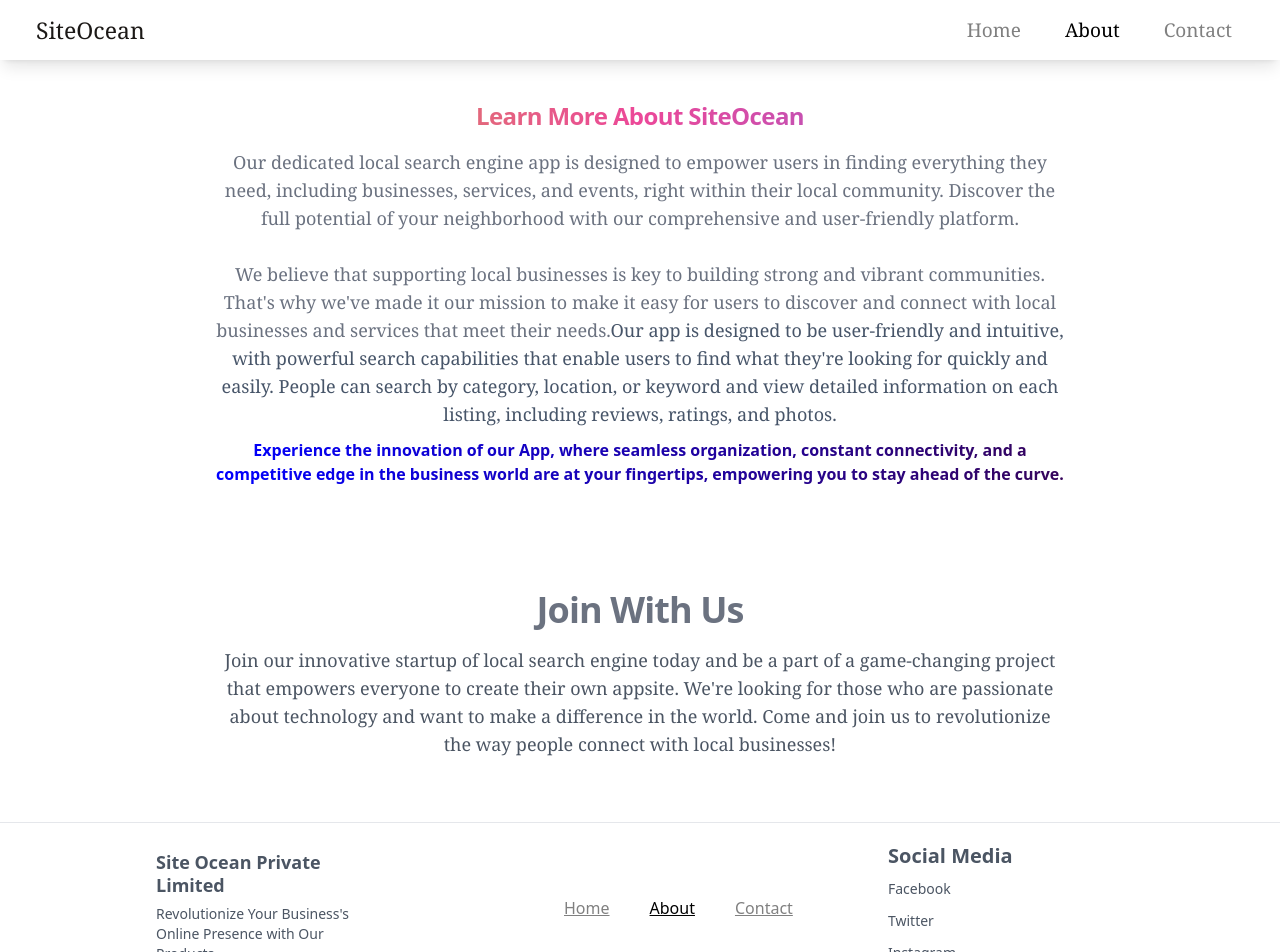
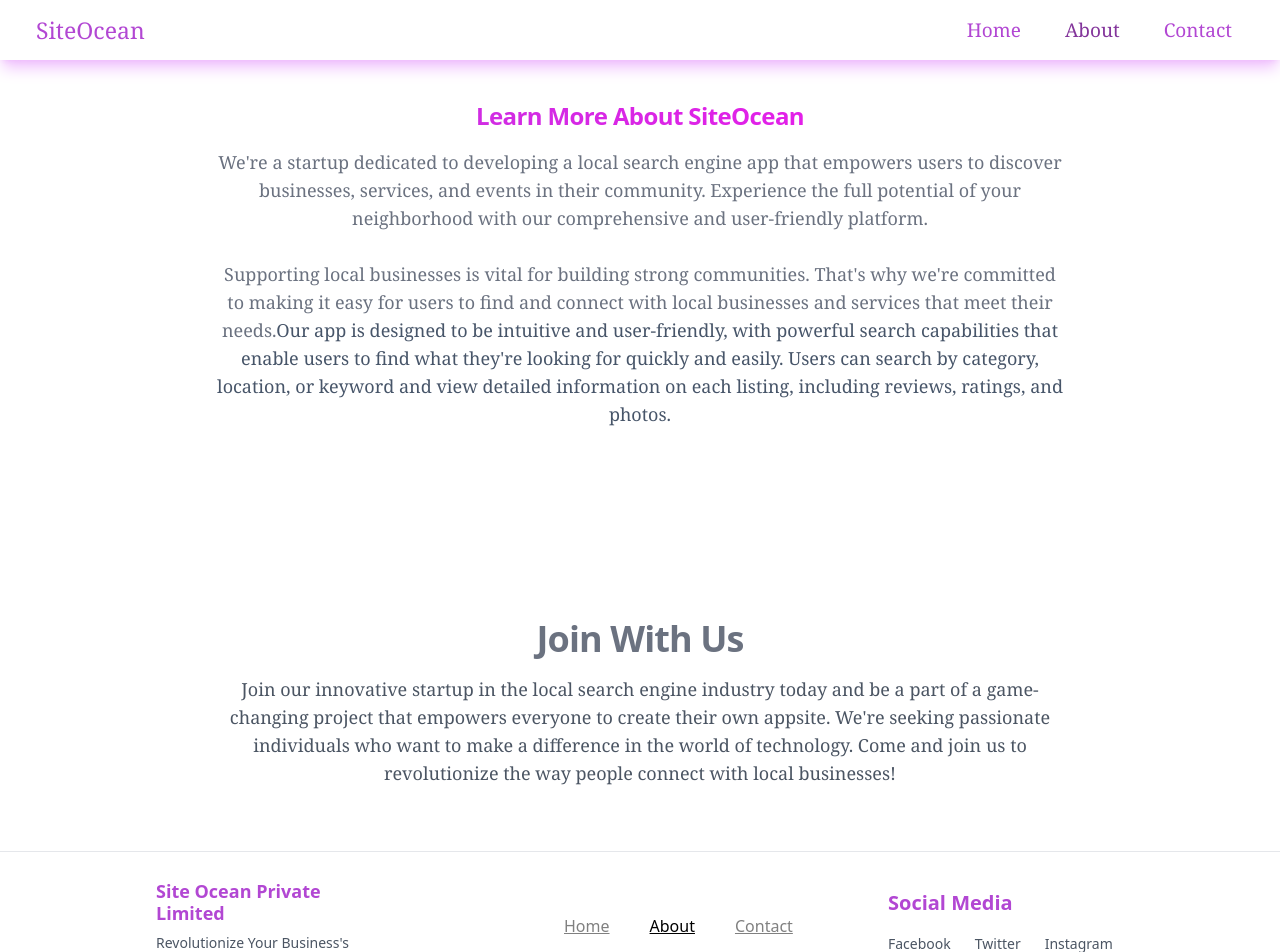
Before and after one commit to SiteOcean/SiteOceanWebsite, a Next.js app: page /Layouts/AboutPage in a window 1280 px wide. Shown: the top 952 px of the page. Built offline with nearby package versions, Linux system fonts and the light colour scheme.

Commit message:
new institute commit

```diff
--- a/src/Components/AboutPageComp/Banner.jsx
+++ b/src/Components/AboutPageComp/Banner.jsx
@@ -1,29 +1,28 @@
 import React from "react";
+
 const Banner = () => {
-
   return (
     <div className="bg-white min-h-[90vh]">
       <div className="max-w-7xl mx-auto py-7 sm:py-10 px-6 lg:px-8">
         <div className="md:text-center">
-            <h2 className="text-xl tracking-tight bg-gradient-to-r sm:p-0 from-[#c9be2c] via-pink-500 to-indigo-500 text-transparent bg-clip-text sm:text-2xl font-bold">
+          <h2 className="text-xl tracking-tight bg-gradient-to-r sm:p-0 from-[#b73edb] to-[#fc0ef0] text-transparent bg-clip-text sm:text-2xl font-bold">
             Learn More About SiteOcean
           </h2>
           <div className="mt-4 text-lg text-gray-500 sm:w-[70%] mx-auto font-serif">
-
-              Our dedicated local search engine app is designed to empower users in finding everything they need, including businesses, services, and events, right within their local community. Discover the full potential of your neighborhood with our comprehensive and user-friendly platform.
+            We're a startup dedicated to developing a local search engine app that empowers users to discover businesses, services, and events in their community. Experience the full potential of your neighborhood with our comprehensive and user-friendly platform.
             <br/><br/>
-              We believe that supporting local businesses is key to building strong and vibrant communities. That's why we've made it our mission to make it easy for users to discover and connect with local businesses and services that meet their needs.
+            Supporting local businesses is vital for building strong communities. That's why we're committed to making it easy for users to find and connect with local businesses and services that meet their needs.
             <span className="text-slate-600">
-                Our app is designed to be user-friendly and intuitive, with powerful search capabilities that enable users to find what they're looking for quickly and easily. People can search by category, location, or keyword and view detailed information on each listing, including reviews, ratings, and photos.
+              Our app is designed to be intuitive and user-friendly, with powerful search capabilities that enable users to find what they're looking for quickly and easily. Users can search by category, location, or keyword and view detailed information on each listing, including reviews, ratings, and photos.
             </span>
           </div>
-            <span className="bg-gradient-to-r from-[blue] font-bold  to-[#36045a] inline-block text-transparent bg-clip-text mt-[10px] md:w-[70%]">Experience the innovation of our App, where seamless organization, constant connectivity, and a competitive edge in the business world are at your fingertips, empowering you to stay ahead of the curve.</span>
+          <span className="bg-gradient-to-r text-[#b247d3] text-[17px] font-bold  to-[#36045a] inline-block text-transparent bg-clip-text mt-[10px] md:w-[70%]">Experience the innovation of our app, where seamless organization, constant connectivity, and a competitive edge in the business world are at your fingertips, empowering you to stay ahead of the curve.</span>
         </div>
       </div>
       <div className="max-w-7xl mx-auto py-3 px-4 lg:py-16 sm:px-6 lg:px-8 text-center">
         <h2 className="text-3xl tracking-tight text-gray-500 sm:text-4xl font-bold">Join With Us</h2>
         <div className="md:mt-4 text-lg text-gray-600 sm:w-[70%] mx-auto font-serif">
-          Join our innovative startup of local search engine today and be a part of a game-changing project that empowers everyone to create their own appsite. We're looking for those who are passionate about technology and want to make a difference in the world. Come and join us to revolutionize the way people connect with local businesses!
+          Join our innovative startup in the local search engine industry today and be a part of a game-changing project that empowers everyone to create their own appsite. We're seeking passionate individuals who want to make a difference in the world of technology. Come and join us to revolutionize the way people connect with local businesses!
         </div>
       </div>
     </div>
--- a/src/Components/Carousel.jsx
+++ b/src/Components/Carousel.jsx
@@ -27,8 +27,8 @@ const Carousel = () => {
     <div className="relative w-full md:min-h-[50vh] pt-12 md:pt-6 flex flex-col md:items-center md:justify-center" >
 
 
-          <h2  className="text-gray-500 md:text-gray-700 font-serif font-bold text-[14px]  sm:text-[23px] md:text-[20px] md:text-center w-[90%] sm:w-[85%] lg:w-[60%] mx-auto my-auto">
-          <span className='bg-gradient-to-r sm:p-0 from-[#c9be2c] via-pink-500 to-indigo-500 text-transparent bg-clip-text text-[16px] md:text-[30px]'>"Exploring Innovation: A Warm Welcome"</span>, where we are dedicated to creating a cutting-edge platform that revolutionizes online presence for businesses. Experience the power of digital accessibility and seamless connectivity, empowering businesses to thrive in the dynamic and interconnected digital landscape, unlocking unprecedented growth and success in the online realm.
+          <h2  className="text-gray-500 md:text-gray-700 font-serif font-bold text-[14px]  sm:text-[23px] md:text-[18px] md:text-center w-[90%] sm:w-[85%] lg:w-[60%] mx-auto my-auto">
+          <span className='bg-gradient-to-r sm:p-0 from-[#c9be2c] via-pink-500 to-indigo-500 text-transparent bg-clip-text text-[16px] md:text-[30px]'>"Exploring Innovation: A Warm Welcome"</span>, we're a startup dedicated to creating a cutting-edge platform that revolutionizes online presence for businesses. Experience the power of digital accessibility and seamless connectivity, empowering businesses to thrive in the dynamic and interconnected digital landscape, unlocking unprecedented growth and success in the online realm.
         </h2>
     </div>
   )
--- a/src/Components/ContactPageComp/FormSection.jsx
+++ b/src/Components/ContactPageComp/FormSection.jsx
@@ -40,7 +40,7 @@ const FormSection = () => {
     }
   };
   return (
-    <div className="flex-1 flex flex-col items-center justify-center">
+    <div className="flex-1 flex flex-col items-center mt-3 sm:mt-0 justify-center">
       {/* <Head>
         <title>Contact Us | My Startup Business</title>
         <link rel="icon" href="/favicon.ico" />
--- a/src/Components/Footer.jsx
+++ b/src/Components/Footer.jsx
@@ -10,8 +10,8 @@ const Footer = () => {
       <div className="container mx-auto px-4 w-[80%]">
         <div className="flex flex-wrap items-center justify-between">
           <div className="w-full md:w-1/4 text-center md:text-left p-3">
-            <h2 className=" text-lg font-bold leading-tight mb-2">Site Ocean Private Limited</h2>
-            <p className=" text-sm">Revolutionize Your Business's Online Presence with Our Products</p>
+            <h2 className=" text-lg text-[#b247d3] font-bold leading-tight mb-2">Site Ocean Private Limited</h2>
+            <p className=" text-sm">Revolutionize Your Business's Online Presence with Our Service</p>
           </div>
           <div className="w-full md:w-1/4 text-center">
 
@@ -27,8 +27,8 @@ const Footer = () => {
                 </Link>            </ul>
           </div>
           <div className="w-full md:w-1/4 text-center md:text-left">
-            <h2 className=" text-xl font-bold leading-tight mb-2">Social Media</h2>
-            <ul className="list-reset">
+            <h2 className=" text-xl font-bold leading-tight mb-2 text-[#b247d3]">Social Media</h2>
+            <ul className="list-reset md:flex gap-x-6">
               <li className="my-2"><a href="#" className=" hover: text-sm">Facebook</a></li>
               <li className="my-2"><a href="#" className=" hover: text-sm">Twitter</a></li>
               <li className="my-2"><a href="#" className=" hover: text-sm">Instagram</a></li>
--- a/src/Components/NavBar.jsx
+++ b/src/Components/NavBar.jsx
@@ -18,9 +18,9 @@ const NavBar = () => {
   }
 
   return (
-    <nav className=" w-full bg-white text-stone-900  sticky top-0 z-50 shadow-lg">
+    <nav className=" w-full bg-white text-[#b247d3] sticky top-0 z-50 shadow-lg shadow-[#eebbfd]">
       <div className="max-w-7xl mx-auto px-2 p-1 sm:p-0 sm:px-6 lg:px-8">
-        <div className="relative flex items-center justify-between min-h-[60px] ">
+        <div className="relative flex items-center justify-between py-2 sm:py-0 sm:min-h-[60px] ">
           <div className="flex-1 flex flex-col px-5 md:px-1 sm:flex-row md:items-center relative justify-between sm:items-stretch ">
 
             {/* icon */}
@@ -62,13 +62,13 @@ const NavBar = () => {
               <div className="flex flex-col justify-around md:space-x-5 min-h-[150px]
                sm:min-h-0 sm:flex-row text-[19px] font-serif">
               <Link href="/">
-                  <span style={{color:router.pathname === "/" ? "black" : "gray"}} className=" md:hover:bg-gray-200 hover:text-[#00cccc] px-3 py-2 rounded-md ">Home</span>
+                  <span style={{color:router.pathname === "/" ? "#83359b" : "#b247d3"}} className=" md:hover:bg-gray-200 hover:text-[#00cccc] px-3 py-2 rounded-md ">Home</span>
                 </Link>
                 <Link href="/Layouts/AboutPage">
-                  <span style={{color:router.pathname === "/Layouts/AboutPage" ? "black" : "gray"}} className=" md:hover:bg-gray-200 hover:text-[#00cccc] px-3 py-2 rounded-md ">About</span>
+                  <span style={{color:router.pathname === "/Layouts/AboutPage" ? "#83359b" : "#b247d3"}} className=" md:hover:bg-gray-200 hover:text-[#00cccc] px-3 py-2 rounded-md ">About</span>
                 </Link>
                 <Link href="/Layouts/ContactPage">
-                  <span style={{color:router.pathname === "/Layouts/ContactPage" ? "black" : "gray"}} className=" md:hover:bg-gray-200 hover:text-[#00cccc] px-3 py-2 rounded-md ">Contact</span>
+                  <span style={{color:router.pathname === "/Layouts/ContactPage" ? "#83359b" : "#b247d3"}} className=" md:hover:bg-gray-200 hover:text-[#00cccc] px-3 py-2 rounded-md ">Contact</span>
                 </Link>
               </div>
             </div>
@@ -78,13 +78,13 @@ const NavBar = () => {
 
               <div className="flex flex-col space-y-6 font-serif">
               <Link href="/" className=''>
-                  <span style={{color:router.pathname === "/" ? "black" : "gray"}} className=" md:hover:bg-gray-200 hover:text-[#00cccc] px-3 py-2 rounded-md ">Home</span>
+                  <span style={{color:router.pathname === "/" ? "#83359b" : "#b247d3"}} className=" md:hover:bg-gray-200 hover:text-[#00cccc] px-3 py-2 rounded-md ">Home</span>
                 </Link>
                 <Link href="/Layouts/AboutPage">
-                  <span style={{color:router.pathname === "/Layouts/AboutPage" ? "black" : "gray"}} className=" md:hover:bg-gray-200 hover:text-[#00cccc] px-3 py-2 rounded-md ">About</span>
+                  <span style={{color:router.pathname === "/Layouts/AboutPage" ? "#83359b" : "#b247d3"}} className=" md:hover:bg-gray-200 hover:text-[#00cccc] px-3 py-2 rounded-md ">About</span>
                 </Link>
                 <Link href="/Layouts/ContactPage">
-                  <span style={{color:router.pathname === "/Layouts/ContactPage" ? "black" : "gray"}} className=" md:hover:bg-gray-200 hover:text-[#00cccc] px-3 py-2 rounded-md ">Contact</span>
+                  <span style={{color:router.pathname === "/Layouts/ContactPage" ? "#83359b" : "#b247d3"}} className=" md:hover:bg-gray-200 hover:text-[#00cccc] px-3 py-2 rounded-md ">Contact</span>
                 </Link>
               </div>
             </div> : null}
```
Also changed, not shown: src/Components/ContactPageComp/AddressSection.jsx (+13 -5 lines), src/Components/HomePageComp/newFlexComp.jsx (added, +59 -0 lines), src/pages/Layouts/HomePage.jsx (+19 -3 lines). Lines whose indentation alone changed are shown as unchanged.
